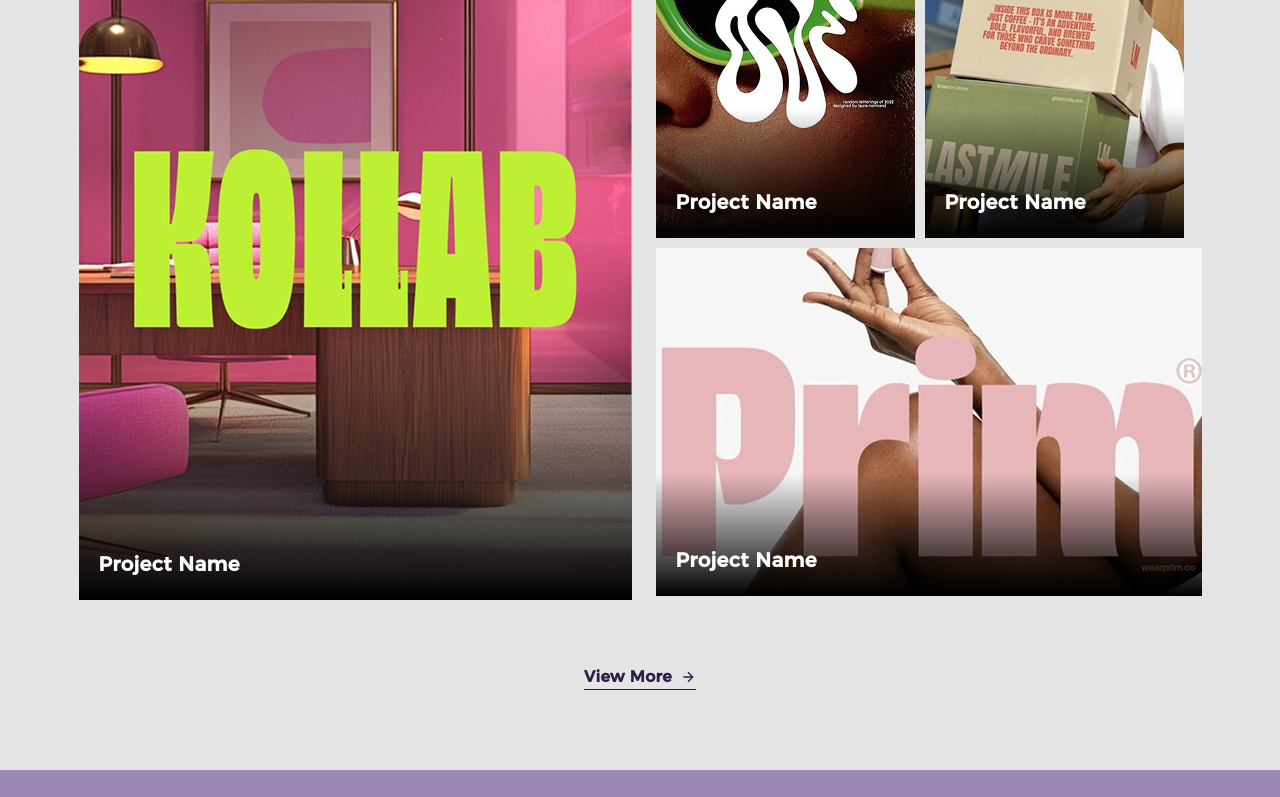
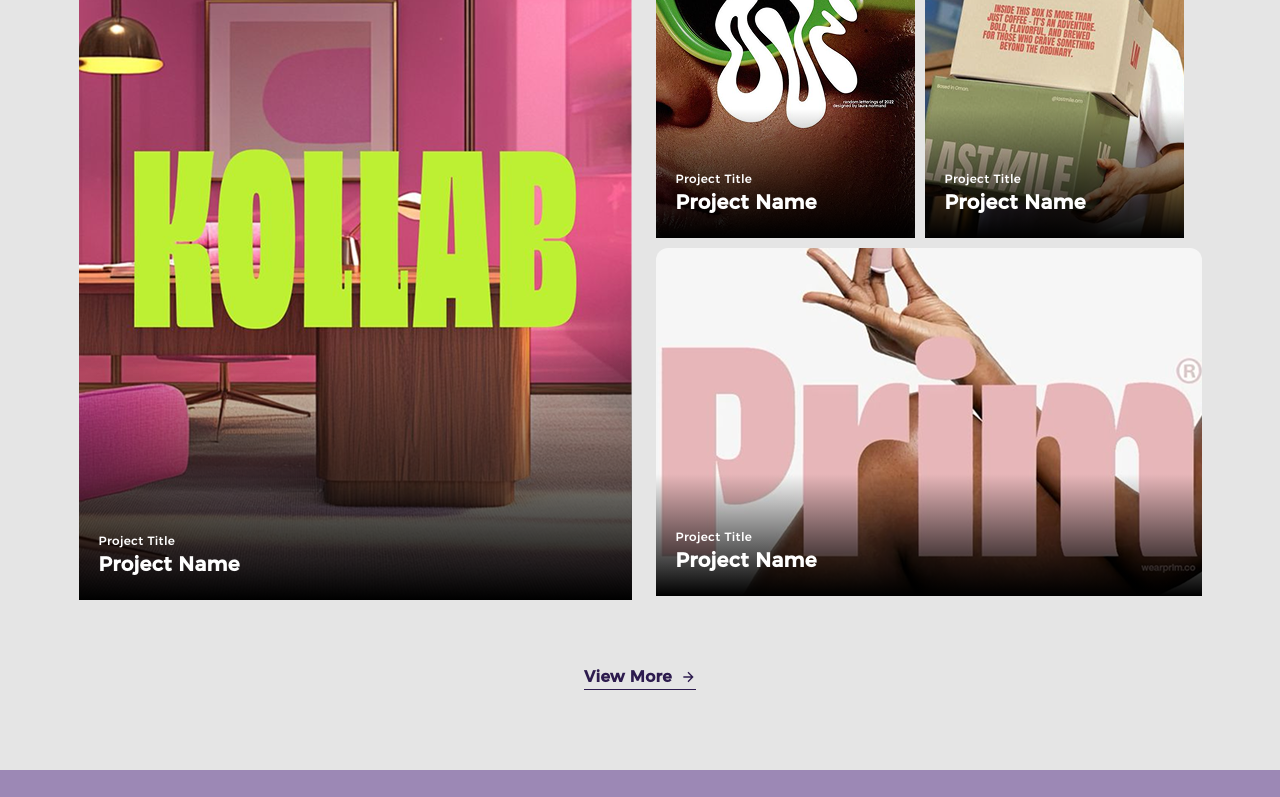
Before and after one commit to Birdman1104/pick-agency, a Vue app: page / in a window 1280 px wide. Shown: the part 3754-4551 px from the top of the page. Built offline with nearby package versions, Linux system fonts and the light colour scheme.

Commit message:
Title fixes for portfolio

```diff
--- a/src/components/PortfolioSection.vue
+++ b/src/components/PortfolioSection.vue
@@ -1,21 +1,22 @@
 <script setup>
 const projects = [
-  { image: 'collage_1.png', name: 'Project Name' },
-  { image: 'collage_2.png', name: 'Project Name' },
-  { image: 'collage_3.png', name: 'Project Name' },
-  { image: 'collage_4.png', name: 'Project Name' },
+  { image: 'collage_1.png', name: 'Project Name', title: "Project Title" },
+  { image: 'collage_2.png', name: 'Project Name', title: "Project Title" },
+  { image: 'collage_3.png', name: 'Project Name', title: "Project Title" },
+  { image: 'collage_4.png', name: 'Project Name', title: "Project Title" },
 ]
 </script>
 
 <template>
   <section class="portfolio">
     <div class="container">
-      <h2 class="portfolio__title">PORTFOLIO</h2>
+      <h2 class="title">PORTFOLIO</h2>
       <div class="portfolio__grid">
         <article class="portfolio__card portfolio__card--large">
           <div class="portfolio__image">
             <img :src="projects[0].image" :alt="projects[0].name" />
           </div>
+          <p class="portfolio__title">{{ projects[0].title }}</p>
           <p class="portfolio__name">{{ projects[0].name }}</p>
           <div class="portfolio__image-overlay"></div>
 
@@ -27,6 +28,7 @@
               <div class="portfolio__image">
                 <img :src="projects[1].image" :alt="projects[1].name" />
               </div>
+              <p class="portfolio__title">{{ projects[1].title }}</p>
               <p class="portfolio__name">{{ projects[1].name }}</p>
               <div class="portfolio__image-overlay"></div>
             </div>
@@ -34,6 +36,7 @@
               <div class="portfolio__image">
                 <img :src="projects[2].image" :alt="projects[2].name" />
               </div>
+              <p class="portfolio__title">{{ projects[2].title }}</p>
               <p class="portfolio__name">{{ projects[2].name }}</p>
               <div class="portfolio__image-overlay"></div>
             </div>
@@ -42,6 +45,7 @@
             <div class="portfolio__image">
               <img :src="projects[3].image" :alt="projects[3].name" />
             </div>
+            <p class="portfolio__title">{{ projects[3].title }}</p>
             <p class="portfolio__name">{{ projects[3].name }}</p>
             <div class="portfolio__image-overlay"></div>
           </div>
@@ -65,7 +69,7 @@
   padding: 80px 0;
 }
 
-.portfolio__title {
+.title {
   font-size: clamp(3rem, 8vw, 3.5rem);
   font-weight: 800;
   color: var(--color-dark-purple);
@@ -115,6 +119,7 @@
 
 .portfolio__image {
   overflow: hidden;
+  border-radius: 12px;
 }
 
 .portfolio__card--large .portfolio__image {
@@ -146,6 +151,16 @@
   left: 20px;
   font-size: 1.25rem;
   font-weight: 600;
+  color: var(--color-white);
+  z-index: 1;
+}
+
+.portfolio__title {
+  position: absolute;
+  bottom: 50px;
+  left: 20px;
+  font-size: 0.75rem;
+  font-weight: 200;
   color: var(--color-white);
   z-index: 1;
 }
```
